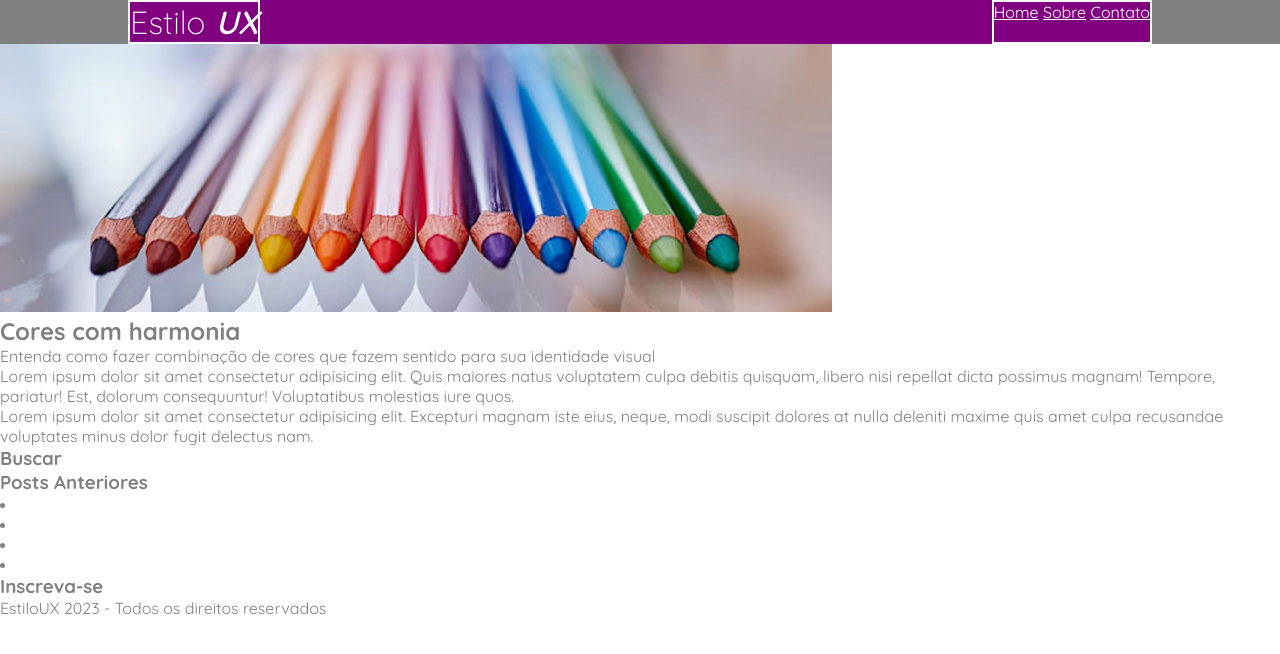
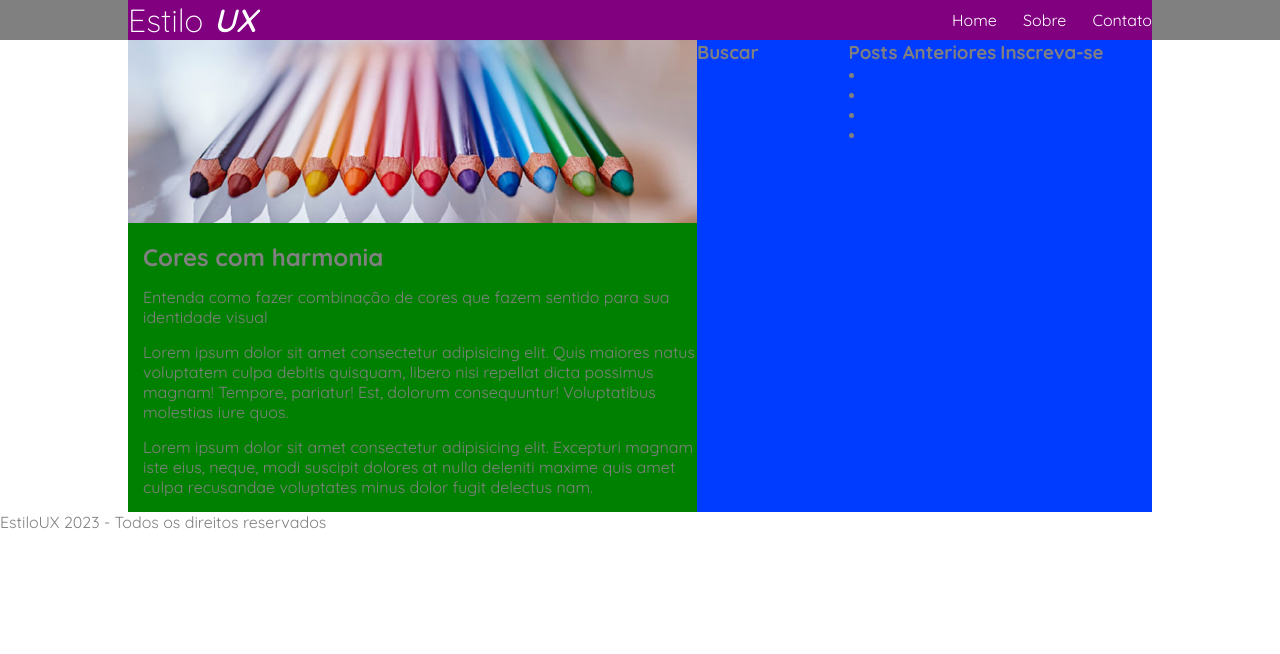
Before and after one commit to henriquebayer1/ESTILOUX, a plain HTML site: page index.html in a window 1280 px wide. Drawn offline with Linux system fonts and the light colour scheme.

Commit message:
organização frame

```diff
--- a/index.html
+++ b/index.html
@@ -37,32 +37,38 @@
 
     <main>
 
-        <section>
+
+
+
+
+<div class="container-grid colunas-flex">
+
+   <section class="coluna1">
             <img id="imagemlapis" src="images\lapis-de-cor.png" alt="Lápis de Cor">
 
-            <h2>Cores com harmonia</h2>
+            <h2 class="marginp">Cores com harmonia</h2>
 
 
-            <p>Entenda como fazer combinação de cores que fazem sentido para sua identidade visual</p>
+            <p class="marginp">Entenda como fazer combinação de cores que fazem sentido para sua identidade visual</p>
 
-            <p>Lorem ipsum dolor sit amet consectetur adipisicing elit. Quis maiores natus voluptatem culpa debitis
+            <p class="marginp">Lorem ipsum dolor sit amet consectetur adipisicing elit. Quis maiores natus voluptatem culpa debitis
                 quisquam, libero nisi repellat dicta possimus magnam! Tempore, pariatur! Est, dolorum consequuntur!
                 Voluptatibus molestias iure quos.</p>
 
-            <p>Lorem ipsum dolor sit amet consectetur adipisicing elit. Excepturi magnam iste eius, neque, modi suscipit
+            <p class="marginp">Lorem ipsum dolor sit amet consectetur adipisicing elit. Excepturi magnam iste eius, neque, modi suscipit
                 dolores at nulla deleniti maxime quis amet culpa recusandae voluptates minus dolor fugit delectus nam.
             </p>
 
         </section>
 
 
-        <aside>
+        <aside class="coluna2 artposition">
 <article>
 <h3>Buscar</h3>
 </article>
         </aside>
 
-        <aside>
+        <aside class="coluna2">
 <article>
 <h3>Posts Anteriores</h3>
 <li></li>
@@ -73,11 +79,14 @@
 </article>
         </aside>
 
-        <aside>
+        <aside class="coluna2">
 <article>
 <h3>Inscreva-se</h3>
 </article>
         </aside>
+
+    </div>
+
 
     </main>
 
--- a/styles/style.css
+++ b/styles/style.css
@@ -11,10 +11,16 @@ background-image:url();}
 
     header a {color: red;}
 
-header nav {border: 2px solid white;}
-header nav a {color: white;}
 
-#imagemlapis {width: 65%;}
+header nav { width: 200px;
+    display: flex;
+align-items: center;
+justify-content: space-between;}
+
+    header nav a {color: white;
+    text-decoration: none;}
+
+    #imagemlapis {width: 100%;}
 
 
     /* Cabeçalho */
@@ -30,7 +36,7 @@ background-color: purple;}
 
     header h1 {color: white;
     font-weight: 300;
-border: 2px solid white;}
+    }
 
     header h1 #logoux {font-style: italic;
     font-weight: 600;
@@ -43,3 +49,24 @@ width: 80px;
     height: 30px;
     margin-top: 20px;
     }  */
+
+
+    /* MAIN PAGE */
+
+    .colunas-flex {display: flex;
+    justify-content: space-between;}
+
+    main .coluna1 {width: 75%;
+    background-color: green;}
+
+    main .coluna2 {width: 20%;
+    background-color: rgb(0, 60, 255);}
+
+    .marginp {margin-top: 15px;
+    margin-bottom: 15px;
+margin-left: 15px;
+margin-top: 15px;}
+
+.artposition {display: flex;
+flex-direction: column;
+justify-content: space-between ;}
```
Lines whose indentation alone changed are shown as unchanged.
